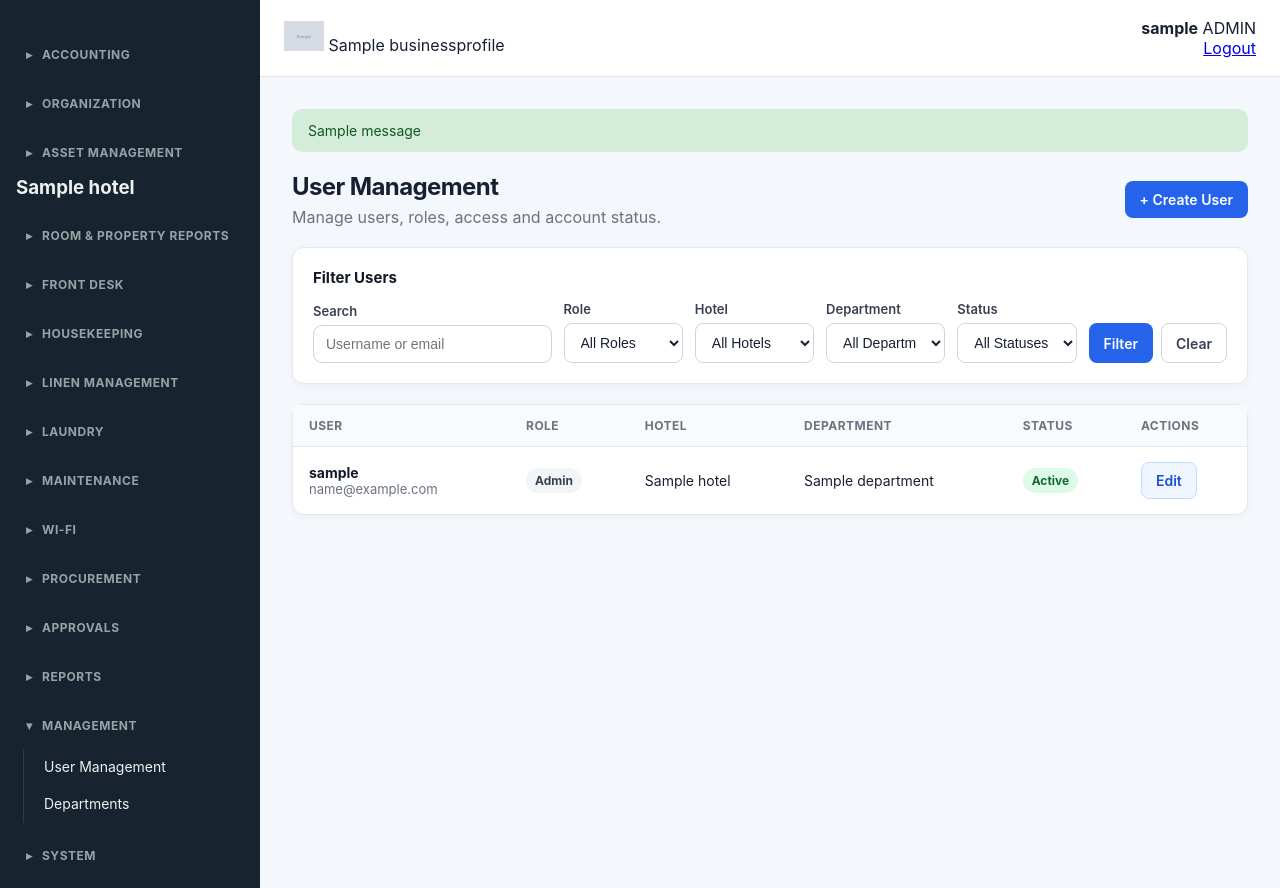
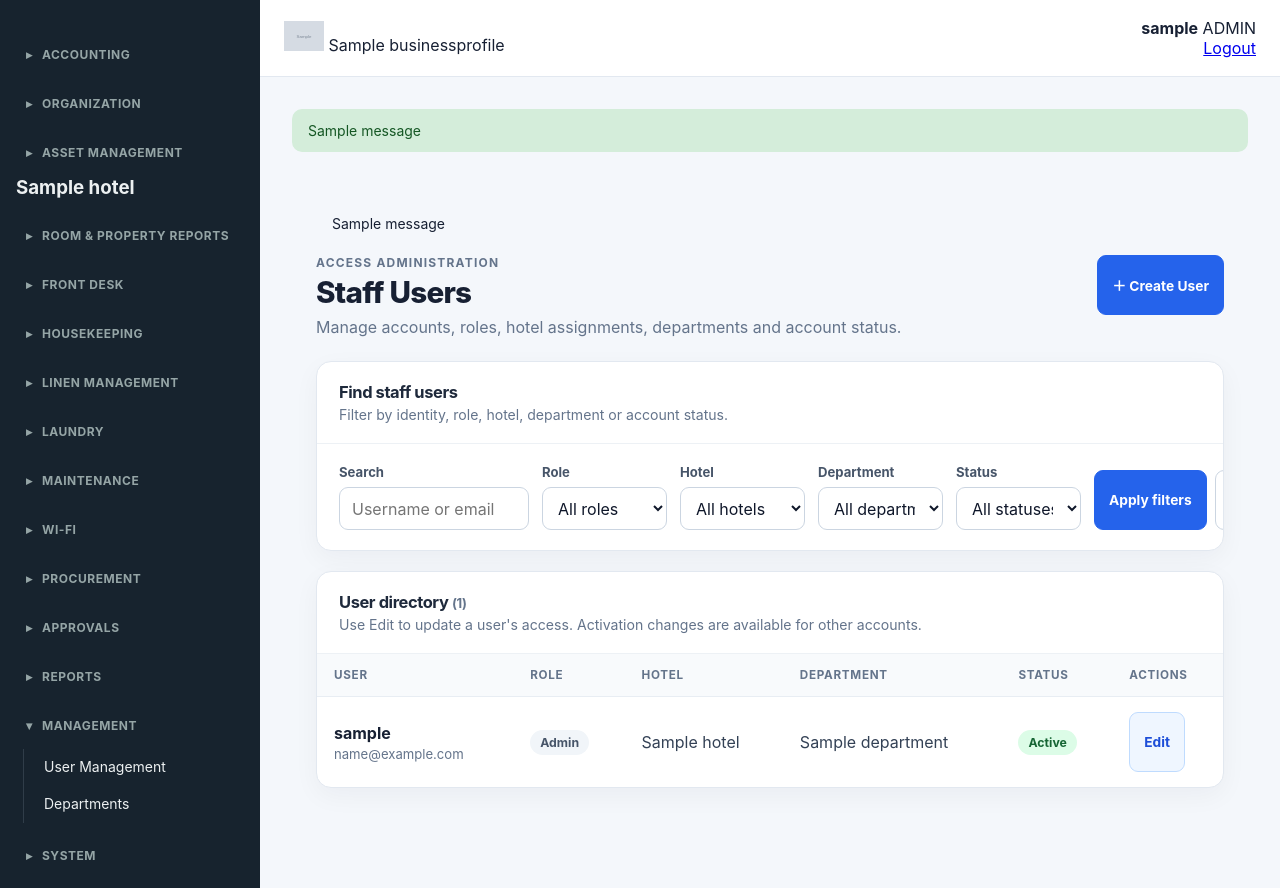
Before and after one commit to nazinamu66/hotel-hms, a Django app: page /accounts/users/ in a window 1280 px wide. Run offline with Django 4.2, Linux system fonts and the light colour scheme; a user stored in the database is signed in; tables that the repository leaves empty hold one stand-in row (values such as "Sample post"); grey boxes marked "Sample" are stand-in pictures; one stand-in notice (Sample message) is shown; parts of the project's set-up code (start-up, migrations or seed data) failed here and were passed over.

Commit message:
Modernize staff user directory and filter layout

```diff
--- a/accounts/templates/accounts/user_list.html
+++ b/accounts/templates/accounts/user_list.html
@@ -1,486 +1,79 @@
 {% extends "base/base.html" %}
-
-{% block title %}User Management{% endblock %}
-
-
-
+{% block title %}Staff Users | Hotel HMS{% endblock %}
 {% block content %}
-
 <style>
-    .user-page {
-        max-width: 1400px;
-        margin: 0 auto;
-    }
-
-    .filter-card,
-    .table-card {
-        background: #fff;
-        border: 1px solid #e5e7eb;
-        border-radius: 12px;
-        box-shadow: 0 2px 8px rgba(0,0,0,0.04);
-    }
-
-    .filter-card {
-        padding: 20px;
-        margin-bottom: 20px;
-    }
-
-    .filter-grid {
-        display: grid;
-        grid-template-columns: 2fr 1fr 1fr 1fr 1fr auto;
-        gap: 12px;
-        align-items: end;
-    }
-
-    .filter-group label {
-        display: block;
-        font-size: 13px;
-        font-weight: 600;
-        color: #374151;
-        margin-bottom: 6px;
-    }
-
-    .filter-group input,
-    .filter-group select {
-        width: 100%;
-        box-sizing: border-box;
-        padding: 10px 12px;
-        border: 1px solid #d1d5db;
-        border-radius: 8px;
-        background: #fff;
-        font-size: 14px;
-    }
-
-    .filter-actions {
-        display: flex;
-        gap: 8px;
-    }
-
-    .btn {
-        display: inline-flex;
-        align-items: center;
-        justify-content: center;
-        padding: 9px 14px;
-        border-radius: 8px;
-        border: 1px solid transparent;
-        text-decoration: none;
-        font-size: 14px;
-        font-weight: 600;
-        cursor: pointer;
-        white-space: nowrap;
-    }
-
-    .btn-primary {
-        background: #2563eb;
-        color: #fff;
-    }
-
-    .btn-secondary {
-        background: #fff;
-        color: #374151;
-        border-color: #d1d5db;
-    }
-
-    .btn-edit {
-        background: #eff6ff;
-        color: #1d4ed8;
-        border-color: #bfdbfe;
-    }
-
-    .btn-danger {
-        background: #fef2f2;
-        color: #b91c1c;
-        border-color: #fecaca;
-    }
-
-    .btn-success {
-        background: #f0fdf4;
-        color: #15803d;
-        border-color: #bbf7d0;
-    }
-
-    .table-wrapper {
-        overflow-x: auto;
-    }
-
-    .users-table {
-        width: 100%;
-        border-collapse: collapse;
-        min-width: 900px;
-    }
-
-    .users-table th {
-        padding: 13px 16px;
-        text-align: left;
-        background: #f9fafb;
-        color: #6b7280;
-        font-size: 12px;
-        text-transform: uppercase;
-        letter-spacing: .04em;
-        border-bottom: 1px solid #e5e7eb;
-    }
-
-    .users-table td {
-        padding: 15px 16px;
-        border-bottom: 1px solid #f0f0f0;
-        vertical-align: middle;
-        font-size: 14px;
-    }
-
-    .users-table tr:last-child td {
-        border-bottom: none;
-    }
-
-    .user-name {
-        font-weight: 700;
-        color: #111827;
-    }
-
-    .user-email {
-        color: #6b7280;
-        font-size: 13px;
-    }
-
-    .role-badge,
-    .status-badge {
-        display: inline-flex;
-        align-items: center;
-        padding: 5px 9px;
-        border-radius: 999px;
-        font-size: 12px;
-        font-weight: 700;
-    }
-
-    .role-badge {
-        background: #f3f4f6;
-        color: #374151;
-    }
-
-    .status-active {
-        background: #dcfce7;
-        color: #166534;
-    }
-
-    .status-inactive {
-        background: #fee2e2;
-        color: #991b1b;
-    }
-
-    .actions {
-        display: flex;
-        gap: 7px;
-        flex-wrap: wrap;
-    }
-
-    .empty-state {
-        text-align: center;
-        padding: 50px 20px;
-        color: #6b7280;
-    }
-
-    .filter-title {
-        font-size: 15px;
-        font-weight: 700;
-        color: #111827;
-        margin-bottom: 14px;
-    }
-
-    @media (max-width: 1100px) {
-        .filter-grid {
-            grid-template-columns: repeat(2, 1fr);
-        }
-
-        .filter-actions {
-            grid-column: span 2;
-        }
-    }
-
-    @media (max-width: 650px) {
-        .filter-grid {
-            grid-template-columns: 1fr;
-        }
-
-        .filter-actions {
-            grid-column: auto;
-        }
-
-        .filter-actions .btn {
-            flex: 1;
-        }
-    }
+.staff-page{max-width:1240px;margin:0 auto;padding:30px 24px 48px}
+.staff-head{display:flex;justify-content:space-between;align-items:flex-start;gap:18px;flex-wrap:wrap;margin-bottom:24px}
+.staff-kicker{font-size:.75rem;font-weight:700;letter-spacing:.1em;text-transform:uppercase;color:#64748b}
+.staff-head h1{font-size:1.85rem;font-weight:760;color:#172033;margin:4px 0 7px}
+.staff-head p{color:#64748b;margin:0}
+.staff-btn{display:inline-flex;align-items:center;justify-content:center;min-height:40px;padding:9px 14px;border-radius:9px;font-size:.86rem;font-weight:650;text-decoration:none;white-space:nowrap;cursor:pointer}
+.staff-btn-primary{background:#2563eb;color:#fff;border:1px solid #2563eb}
+.staff-btn-primary:hover{background:#1d4ed8;color:#fff}
+.staff-btn-secondary{background:#fff;color:#334155;border:1px solid #cbd5e1}
+.staff-btn-edit{background:#eff6ff;color:#1d4ed8;border:1px solid #bfdbfe}
+.staff-btn-danger{background:#fff1f2;color:#be123c;border:1px solid #fecdd3}
+.staff-btn-success{background:#f0fdf4;color:#15803d;border:1px solid #bbf7d0}
+.staff-filter,.staff-table-card{background:#fff;border:1px solid #e2e8f0;border-radius:15px;box-shadow:0 8px 26px rgba(15,23,42,.045);overflow:hidden;margin-bottom:20px}
+.staff-section-head{padding:20px 22px;border-bottom:1px solid #edf1f5}
+.staff-section-head h2{font-size:1.03rem;font-weight:700;color:#1e293b;margin:0 0 4px}
+.staff-section-head p{font-size:.88rem;color:#64748b;margin:0}
+.staff-filter-body{padding:20px 22px}
+.staff-filter-grid{display:grid;grid-template-columns:minmax(190px,2fr) repeat(4,minmax(125px,1fr)) auto;gap:13px;align-items:end}
+.staff-field{min-width:0}
+.staff-field label{display:block;font-size:.82rem;font-weight:650;color:#475569;margin-bottom:7px}
+.staff-field input,.staff-field select{display:block;width:100%;min-height:43px;box-sizing:border-box;border:1px solid #cbd5e1;border-radius:9px;padding:9px 11px;background:#fff;color:#0f172a;font:inherit}
+.staff-filter-actions{display:flex;gap:8px}
+.staff-table-wrap{overflow-x:auto}
+.staff-table{width:100%;border-collapse:separate;border-spacing:0;min-width:900px}
+.staff-table th{padding:14px 17px;text-align:left;background:#f8fafc;color:#64748b;font-size:.73rem;text-transform:uppercase;letter-spacing:.06em;border-bottom:1px solid #e8edf3}
+.staff-table td{padding:15px 17px;border-bottom:1px solid #edf1f5;vertical-align:middle;color:#334155}
+.staff-table tbody tr:last-child td{border-bottom:0}
+.staff-table tbody tr:hover{background:#fbfdff}
+.staff-name{font-weight:700;color:#172033}
+.staff-email{font-size:.82rem;color:#64748b;margin-top:3px}
+.staff-chip{display:inline-flex;align-items:center;padding:5px 10px;border-radius:999px;background:#f1f5f9;color:#475569;font-size:.77rem;font-weight:700}
+.staff-chip.active{background:#dcfce7;color:#166534}
+.staff-chip.inactive{background:#fee2e2;color:#991b1b}
+.staff-actions{display:flex;gap:7px;flex-wrap:wrap}
+.staff-empty{text-align:center;padding:40px 20px;color:#64748b}
+@media(max-width:1150px){.staff-filter-grid{grid-template-columns:repeat(3,minmax(0,1fr))}.staff-filter-actions{grid-column:1/-1}}
+@media(max-width:700px){.staff-page{padding:22px 14px 32px}.staff-head h1{font-size:1.55rem}.staff-filter-grid{grid-template-columns:1fr}.staff-filter-actions{grid-column:auto}.staff-filter-actions .staff-btn{flex:1}.staff-section-head,.staff-filter-body{padding:17px}}
 </style>
-
-<div class="user-page">
-
-    <div style="display:flex; justify-content:space-between; align-items:center; gap:20px; flex-wrap:wrap; margin-bottom:20px;">
-        <div>
-            <h2 style="margin:0;">User Management</h2>
-            <p style="margin:6px 0 0; color:#6b7280;">
-                Manage users, roles, access and account status.
-            </p>
+<div class="staff-page">
+    {% if messages %}{% for message in messages %}<div class="alert alert-{{ message.tags|default:'info' }}">{{ message }}</div>{% endfor %}{% endif %}
+    <div class="staff-head">
+        <div><div class="staff-kicker">Access administration</div><h1>Staff Users</h1><p>Manage accounts, roles, hotel assignments, departments and account status.</p></div>
+        <a href="{% url 'accounts_user_create' %}" class="staff-btn staff-btn-primary">＋ Create User</a>
+    </div>
+    <section class="staff-filter">
+        <div class="staff-section-head"><h2>Find staff users</h2><p>Filter by identity, role, hotel, department or account status.</p></div>
+        <div class="staff-filter-body">
+            <form method="get"><div class="staff-filter-grid">
+                <div class="staff-field"><label for="search">Search</label><input type="text" id="search" name="search" value="{{ filter_search }}" placeholder="Username or email"></div>
+                <div class="staff-field"><label for="role">Role</label><select id="role" name="role"><option value="">All roles</option>{% for value,label in roles %}<option value="{{ value }}" {% if filter_role == value %}selected{% endif %}>{{ label }}</option>{% endfor %}</select></div>
+                <div class="staff-field"><label for="hotel">Hotel</label><select id="hotel" name="hotel"><option value="">All hotels</option>{% for hotel in hotels %}<option value="{{ hotel.id }}" {% if filter_hotel == hotel.id|stringformat:"s" %}selected{% endif %}>{{ hotel.name }}</option>{% endfor %}</select></div>
+                <div class="staff-field"><label for="department">Department</label><select id="department" name="department"><option value="">All departments</option>{% for department in departments %}<option value="{{ department.id }}" {% if filter_department == department.id|stringformat:"s" %}selected{% endif %}>{{ department.hotel.name }} — {{ department.name }}</option>{% endfor %}</select></div>
+                <div class="staff-field"><label for="status">Status</label><select id="status" name="status"><option value="">All statuses</option><option value="active" {% if filter_status == "active" %}selected{% endif %}>Active</option><option value="inactive" {% if filter_status == "inactive" %}selected{% endif %}>Inactive</option></select></div>
+                <div class="staff-filter-actions"><button type="submit" class="staff-btn staff-btn-primary">Apply filters</button><a href="{% url 'accounts_users' %}" class="staff-btn staff-btn-secondary">Clear</a></div>
+            </div></form>
         </div>
-
-        <a href="{% url 'accounts_user_create' %}" class="btn btn-primary">
-            + Create User
-        </a>
-    </div>
-
-    <!-- FILTERS -->
-
-
-<div class="user-page">
-
-    <!-- FILTERS -->
-    <div class="filter-card">
-
-        <div class="filter-title">
-            Filter Users
-        </div>
-
-        <form method="get">
-
-            <div class="filter-grid">
-
-                <div class="filter-group">
-                    <label for="search">Search</label>
-                    <input
-                        type="text"
-                        id="search"
-                        name="search"
-                        value="{{ filter_search }}"
-                        placeholder="Username or email"
-                    >
-                </div>
-
-
-                <div class="filter-group">
-                    <label for="role">Role</label>
-                    <select id="role" name="role">
-                        <option value="">All Roles</option>
-
-                        {% for value, label in roles %}
-                            <option
-                                value="{{ value }}"
-                                {% if filter_role == value %}selected{% endif %}
-                            >
-                                {{ label }}
-                            </option>
-                        {% endfor %}
-                    </select>
-                </div>
-
-
-                <div class="filter-group">
-                    <label for="hotel">Hotel</label>
-                    <select id="hotel" name="hotel">
-                        <option value="">All Hotels</option>
-
-                        {% for hotel in hotels %}
-                            <option
-                                value="{{ hotel.id }}"
-                                {% if filter_hotel == hotel.id|stringformat:"s" %}selected{% endif %}
-                            >
-                                {{ hotel.name }}
-                            </option>
-                        {% endfor %}
-                    </select>
-                </div>
-
-
-                <div class="filter-group">
-                    <label for="department">Department</label>
-                    <select id="department" name="department">
-                        <option value="">All Departments</option>
-
-                        {% for department in departments %}
-                            <option
-                                value="{{ department.id }}"
-                                {% if filter_department == department.id|stringformat:"s" %}selected{% endif %}
-                            >
-                                {{ department.hotel.name }} — {{ department.name }}
-                            </option>
-                        {% endfor %}
-                    </select>
-                </div>
-
-
-                <div class="filter-group">
-                    <label for="status">Status</label>
-                    <select id="status" name="status">
-                        <option value="">All Statuses</option>
-                        <option value="active" {% if filter_status == "active" %}selected{% endif %}>
-                            Active
-                        </option>
-                        <option value="inactive" {% if filter_status == "inactive" %}selected{% endif %}>
-                            Inactive
-                        </option>
-                    </select>
-                </div>
-
-
-                <div class="filter-actions">
-                    <button type="submit" class="btn btn-primary">
-                        Filter
-                    </button>
-
-                    <a href="{% url 'accounts_users' %}" class="btn btn-secondary">
-                        Clear
-                    </a>
-                </div>
-
-            </div>
-
-        </form>
-
-    </div>
-
-
-    <!-- USERS TABLE -->
-    <div class="table-card">
-
-        <div class="table-wrapper">
-
-            <table class="users-table">
-
-                <thead>
-                    <tr>
-                        <th>User</th>
-                        <th>Role</th>
-                        <th>Hotel</th>
-                        <th>Department</th>
-                        <th>Status</th>
-                        <th>Actions</th>
-                    </tr>
-                </thead>
-
-
-                <tbody>
-
-                    {% for user in users %}
-
-                        <tr>
-
-                            <td>
-                                <div class="user-name">
-                                    {{ user.username }}
-                                </div>
-
-                                {% if user.email %}
-                                    <div class="user-email">
-                                        {{ user.email }}
-                                    </div>
-                                {% endif %}
-                            </td>
-
-
-                            <td>
-                                <span class="role-badge">
-                                    {{ user.get_role_display }}
-                                </span>
-                            </td>
-
-
-                            <td>
-                                {% if user.hotel %}
-                                    {{ user.hotel.name }}
-                                {% elif user.assigned_hotels.all %}
-                                    Multiple Hotels
-                                {% else %}
-                                    —
-                                {% endif %}
-                            </td>
-
-
-                            <td>
-                                {% if user.department %}
-                                    {{ user.department.name }}
-                                {% else %}
-                                    —
-                                {% endif %}
-                            </td>
-
-
-                            <td>
-                                {% if user.is_active %}
-                                    <span class="status-badge status-active">
-                                        Active
-                                    </span>
-                                {% else %}
-                                    <span class="status-badge status-inactive">
-                                        Inactive
-                                    </span>
-                                {% endif %}
-                            </td>
-
-
-                            <td>
-
-                                <div class="actions">
-
-                                    <a
-                                        href="{% url 'accounts_user_edit' user.id %}"
-                                        class="btn btn-edit"
-                                    >
-                                        Edit
-                                    </a>
-
-
-                                    {% if user != request.user %}
-
-                                        <form
-                                            method="post"
-                                            action="{% url 'accounts_user_toggle_active' user.id %}"
-                                            style="display:inline;"
-                                            onsubmit="return confirm('{% if user.is_active %}Make this user inactive?{% else %}Activate this user?{% endif %}');"
-                                        >
-                                            {% csrf_token %}
-
-                                            {% if user.is_active %}
-                                                <button
-                                                    type="submit"
-                                                    class="btn btn-danger"
-                                                >
-                                                    Make Inactive
-                                                </button>
-                                            {% else %}
-                                                <button
-                                                    type="submit"
-                                                    class="btn btn-success"
-                                                >
-                                                    Activate
-                                                </button>
-                                            {% endif %}
-
-                                        </form>
-
-                                    {% endif %}
-
-                                </div>
-
-                            </td>
-
-                        </tr>
-
-                    {% empty %}
-
-                        <tr>
-                            <td colspan="6">
-                                <div class="empty-state">
-                                    No users match the current filters.
-                                </div>
-                            </td>
-                        </tr>
-
-                    {% endfor %}
-
-                </tbody>
-
-            </table>
-
-        </div>
-
-    </div>
-
+    </section>
+    <section class="staff-table-card">
+        <div class="staff-section-head"><h2>User directory <span class="staff-email">({{ users|length }})</span></h2><p>Use Edit to update a user's access. Activation changes are available for other accounts.</p></div>
+        <div class="staff-table-wrap"><table class="staff-table">
+            <thead><tr><th>User</th><th>Role</th><th>Hotel</th><th>Department</th><th>Status</th><th>Actions</th></tr></thead>
+            <tbody>{% for user in users %}
+                <tr>
+                    <td><div class="staff-name">{{ user.username }}</div>{% if user.email %}<div class="staff-email">{{ user.email }}</div>{% endif %}</td>
+                    <td><span class="staff-chip">{{ user.get_role_display }}</span></td>
+                    <td>{% if user.hotel %}{{ user.hotel.name }}{% elif user.assigned_hotels.all %}Multiple hotels{% else %}<span class="staff-email">Not assigned</span>{% endif %}</td>
+                    <td>{% if user.department %}{{ user.department.name }}{% else %}<span class="staff-email">—</span>{% endif %}</td>
+                    <td>{% if user.is_active %}<span class="staff-chip active">Active</span>{% else %}<span class="staff-chip inactive">Inactive</span>{% endif %}</td>
+                    <td><div class="staff-actions"><a href="{% url 'accounts_user_edit' user.id %}" class="staff-btn staff-btn-edit">Edit</a>{% if user != request.user %}<form method="post" action="{% url 'accounts_user_toggle_active' user.id %}" onsubmit="return confirm('{% if user.is_active %}Make this user inactive?{% else %}Activate this user?{% endif %}');">{% csrf_token %}{% if user.is_active %}<button type="submit" class="staff-btn staff-btn-danger">Deactivate</button>{% else %}<button type="submit" class="staff-btn staff-btn-success">Activate</button>{% endif %}</form>{% endif %}</div></td>
+                </tr>
+            {% empty %}<tr><td colspan="6"><div class="staff-empty"><strong>No users found</strong><p class="mb-3">Try adjusting the filters or create a staff account.</p><a href="{% url 'accounts_user_create' %}" class="staff-btn staff-btn-primary">＋ Create User</a></div></td></tr>{% endfor %}</tbody>
+        </table></div>
+    </section>
 </div>
-
 {% endblock %}
```
